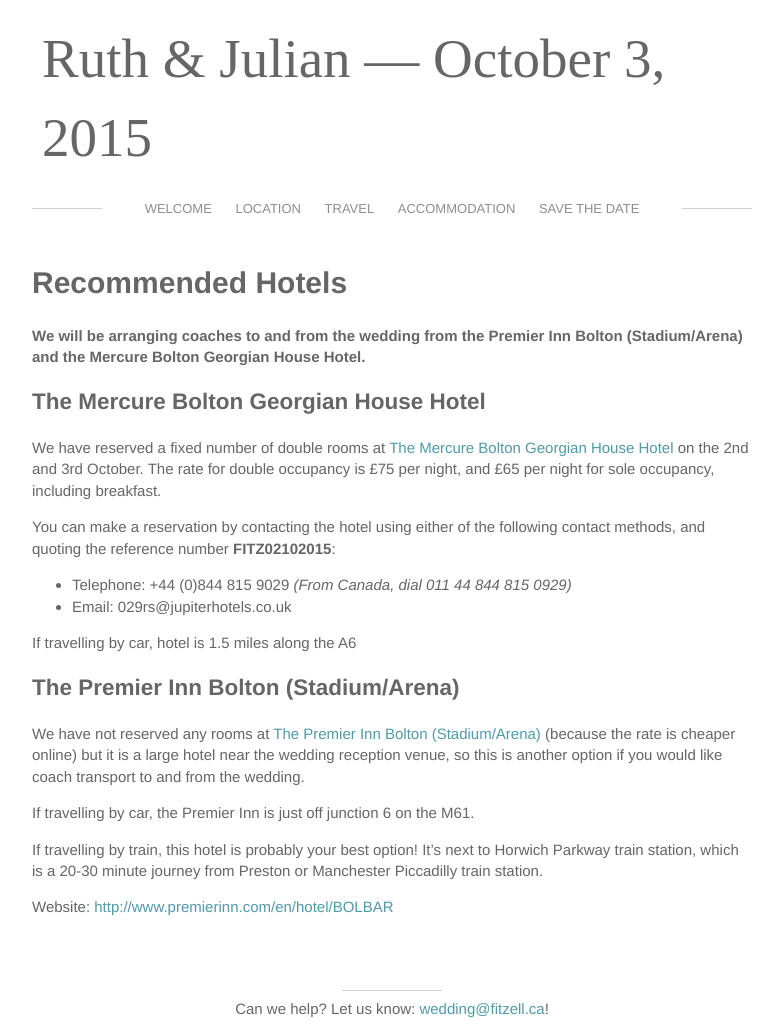
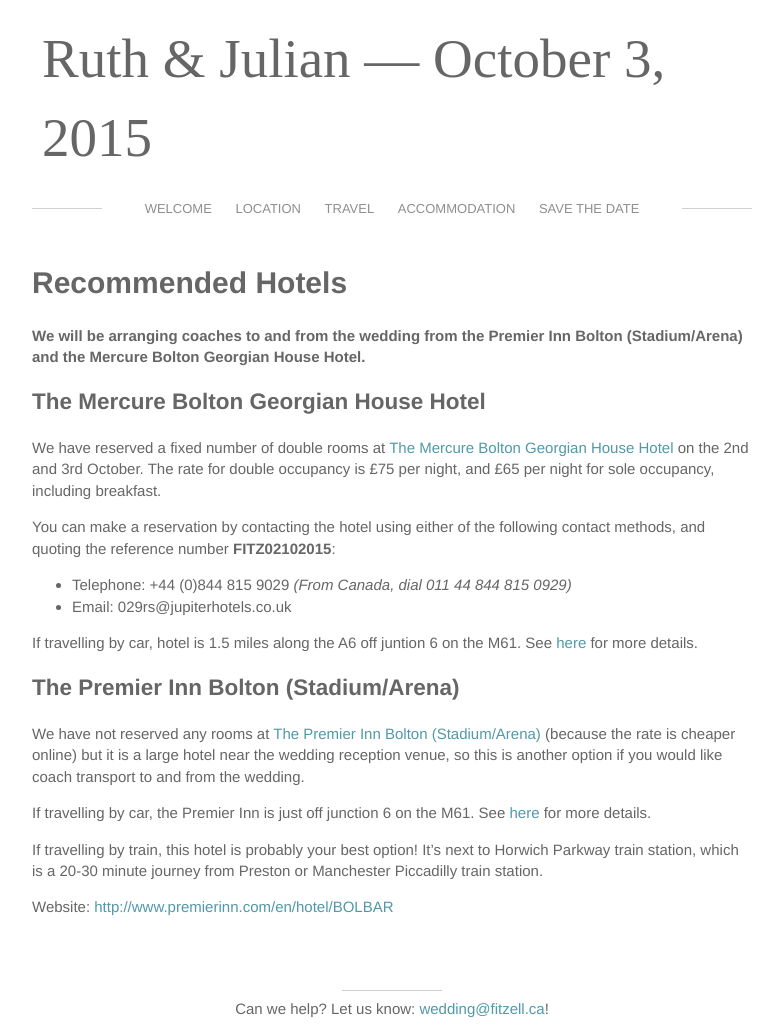
Before and after one commit to jfitzell/weddingsite, a Jekyll site: the page built from accommodation.md, in a window 1280 px wide. Shown: the whole page, without its empty margins (248-1027 px from the left). Built offline with Jekyll 4.4.1, drawn with Linux system fonts in a browser that asks for light colours; some web fonts are replaced.

Commit message:
Added links to travel details

```diff
--- a/accommodation.md
+++ b/accommodation.md
@@ -17,14 +17,14 @@
 * Telephone: +44 (0)844 815 9029 *(From Canada, dial 011 44 844 815 0929)*
 * Email: 029rs@jupiterhotels.co.uk
 
-If travelling by car, hotel is 1.5 miles along the A6
+If travelling by car, hotel is 1.5 miles along the A6 off juntion 6 on the M61. See <a target="_blank" href="http://www.mercurebolton.co.uk/contact.html">here</a> for more details.
 
 
 ##The Premier Inn Bolton (Stadium/Arena)
 
 We have not reserved any rooms at <a target="_blank" href="http://www.premierinn.com/en/hotel/BOLBAR/">The Premier Inn Bolton (Stadium/Arena)</a> (because the rate is cheaper online) but it is a large hotel near the wedding reception venue, so this is another option if you would like coach transport to and from the wedding.
 
-If travelling by car, the Premier Inn is just off junction 6 on the M61.
+If travelling by car, the Premier Inn is just off junction 6 on the M61. See <a target="_blank" href="http://www.premierinn.com/en/hotel/BOLBAR/bolton-stadium/arena">here</a> for more details.
 
 If travelling by train, this hotel is probably your best option! It's next to Horwich Parkway train station, which is a 20-30 minute journey from Preston or Manchester Piccadilly train station.
 
```
